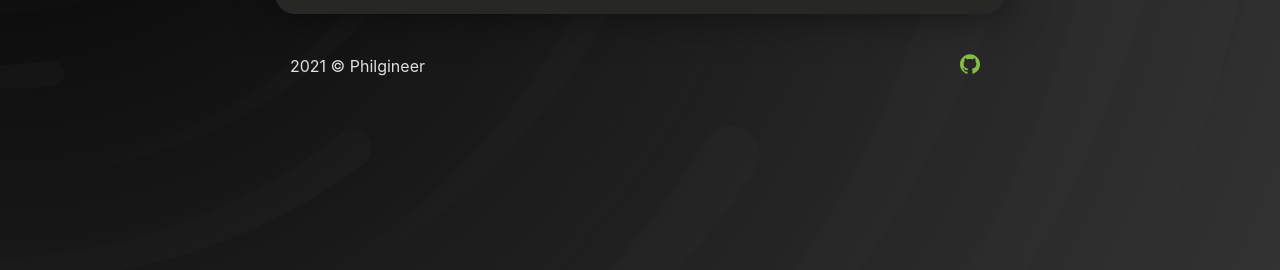
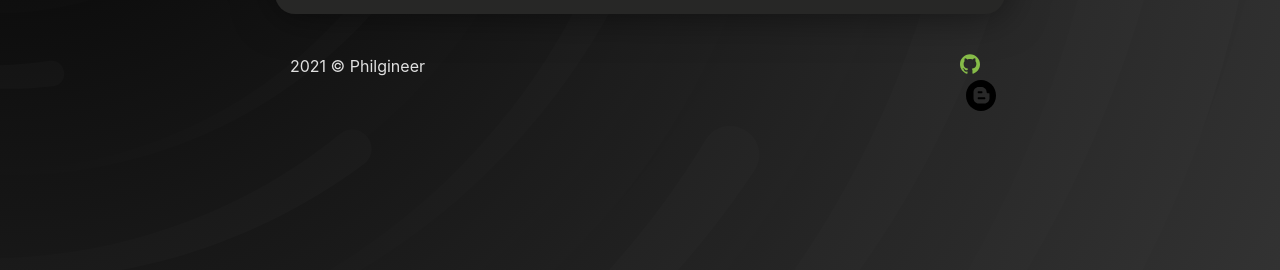
Before and after one commit to philgineer/philgineer.github.io, a Jekyll site: the page built from about.md, in a window 1280 px wide. Shown: the part 307-577 px from the top of the page. Built offline with Jekyll 4.4.1, drawn with Linux system fonts in a browser that asks for light colours.

Commit message:
Update footer.html

```diff
--- a/_includes/footer.html
+++ b/_includes/footer.html
@@ -11,7 +11,7 @@
                     <svg role="img" viewBox="0 0 24 24" xmlns="http://www.w3.org/2000/svg"><title>GitHub icon</title><path d="M12 .297c-6.63 0-12 5.373-12 12 0 5.303 3.438 9.8 8.205 11.385.6.113.82-.258.82-.577 0-.285-.01-1.04-.015-2.04-3.338.724-4.042-1.61-4.042-1.61C4.422 18.07 3.633 17.7 3.633 17.7c-1.087-.744.084-.729.084-.729 1.205.084 1.838 1.236 1.838 1.236 1.07 1.835 2.809 1.305 3.495.998.108-.776.417-1.305.76-1.605-2.665-.3-5.466-1.332-5.466-5.93 0-1.31.465-2.38 1.235-3.22-.135-.303-.54-1.523.105-3.176 0 0 1.005-.322 3.3 1.23.96-.267 1.98-.399 3-.405 1.02.006 2.04.138 3 .405 2.28-1.552 3.285-1.23 3.285-1.23.645 1.653.24 2.873.12 3.176.765.84 1.23 1.91 1.23 3.22 0 4.61-2.805 5.625-5.475 5.92.42.36.81 1.096.81 2.22 0 1.606-.015 2.896-.015 3.286 0 .315.21.69.825.57C20.565 22.092 24 17.592 24 12.297c0-6.627-5.373-12-12-12"/></svg>
                 </a>
                 <a target="_blank" rel="me" href="https://philgineer.com/">
-                    <img src="../assets/blogger-icon.svg#svgView(viewBox(0,0,24,24))" alt="">
+                    <img src="../assets/blogger-icon.svg" viewBox="0 0 24 24" alt="">
                     </a>
             </div>
         </div>
```
